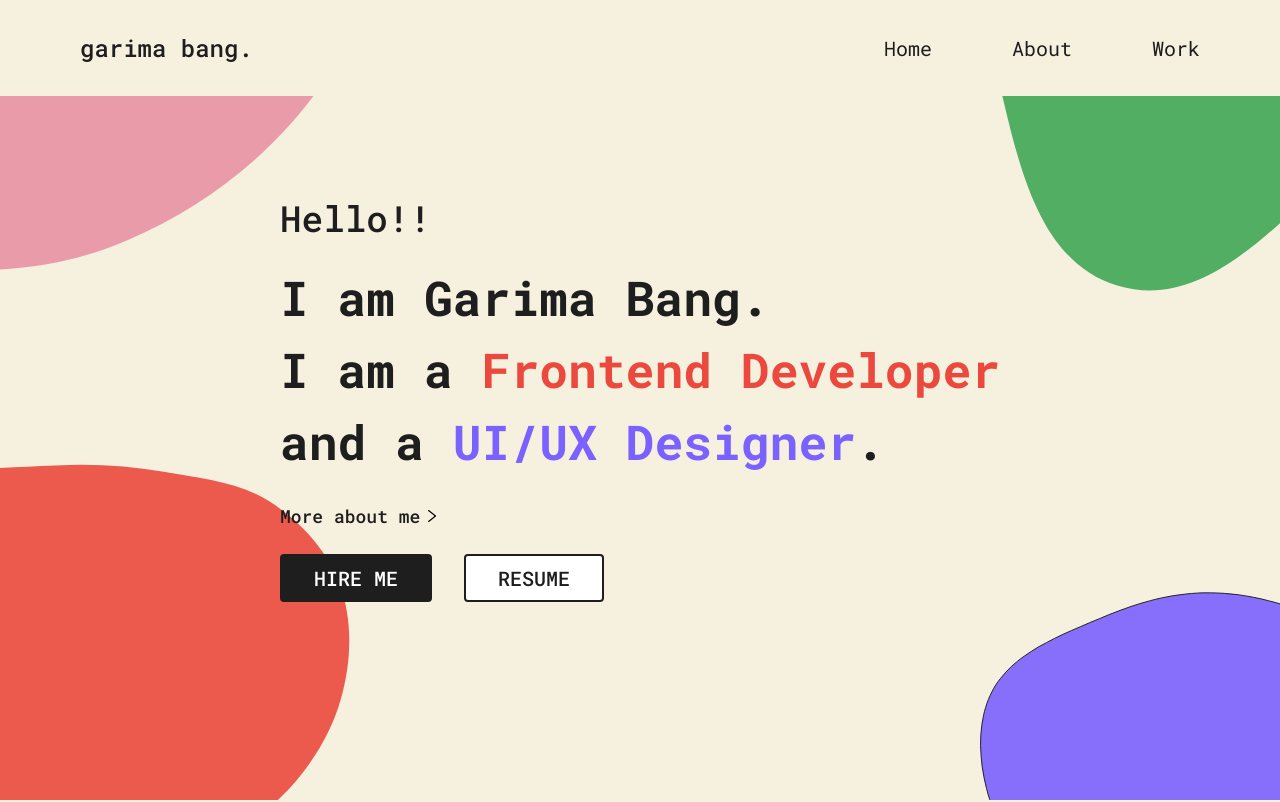
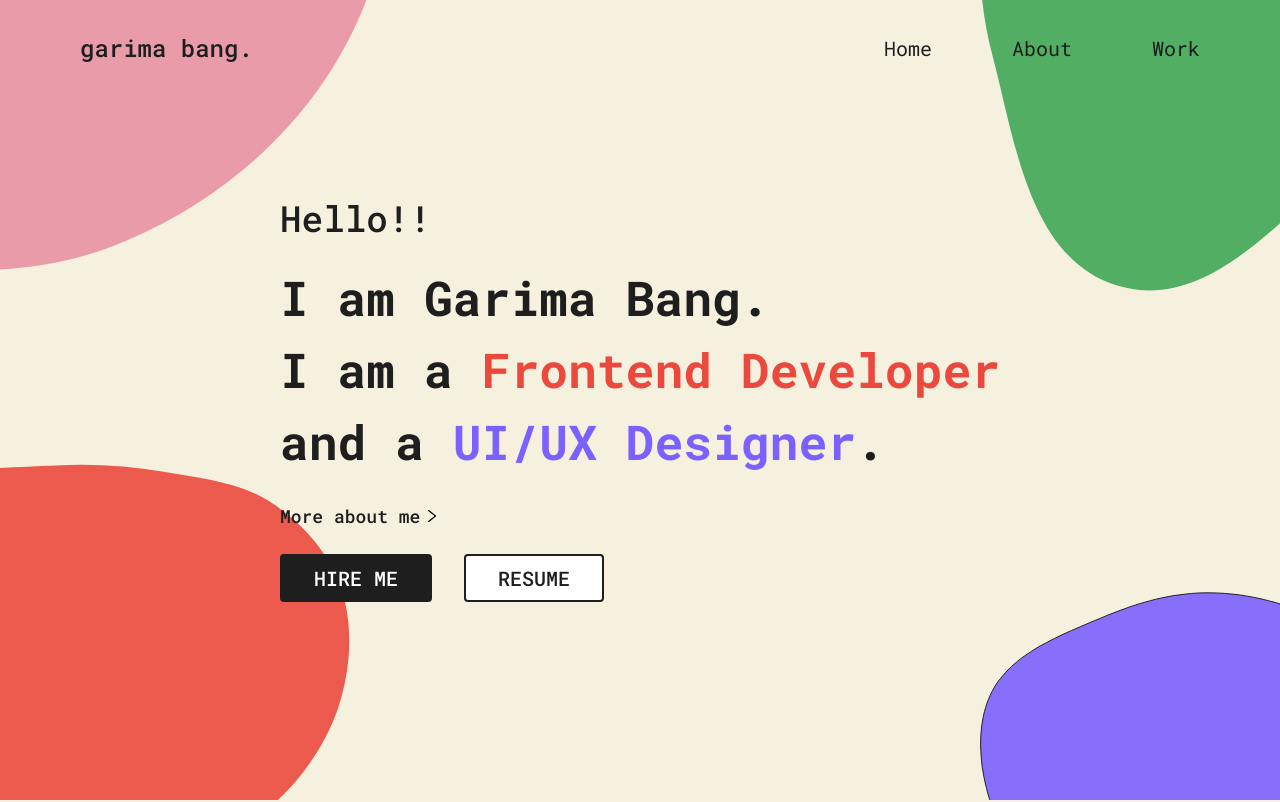
Before and after one commit to garimabang/portfolio, a React (Vite) app: page / in a window 1280 px wide. Shown: the top 802 px of the page. Built offline with nearby package versions, Linux system fonts and the light colour scheme.

Commit message:
changes in navbar

```diff
--- a/src/components/Navbar.jsx
+++ b/src/components/Navbar.jsx
@@ -1,9 +1,10 @@
 import React, { useState, useEffect } from "react";
-import { Link } from "react-router-dom";
+import { Link, useLocation } from "react-router-dom";
 
 const Navbar = () => {
   const [scrolled, setScrolled] = useState(false);
   const [menuOpen, setMenuOpen] = useState(false);
+  const location = useLocation();
 
   useEffect(() => {
     const handleScroll = () => {
@@ -23,13 +24,19 @@ const Navbar = () => {
     };
   }, []);
 
+  const isHomePage = location.pathname === "/";
+
   return (
     <div
       className={`fixed top-0 left-0 w-full z-50 transition-all duration-300 ${
         scrolled ? "bg-[#F6F0DE] shadow-lg" : "bg-transparent"
       }`}
     >
-      <div className="bg-[#F6F0DE] flex justify-between items-center font-roboto-mono py-8 text-[#1e1e1e] relative">
+      <div
+        className={`${
+          isHomePage ? "bg-transparent" : "bg-[#F6F0DE]"
+        } flex justify-between items-center font-roboto-mono py-8 text-[#1e1e1e] relative`}
+      >
         <h1 className="font-medium mx-20 text-2xl hover:font-bold transform hover:scale-125 transition duration-300">
           garima bang.
         </h1>
```
